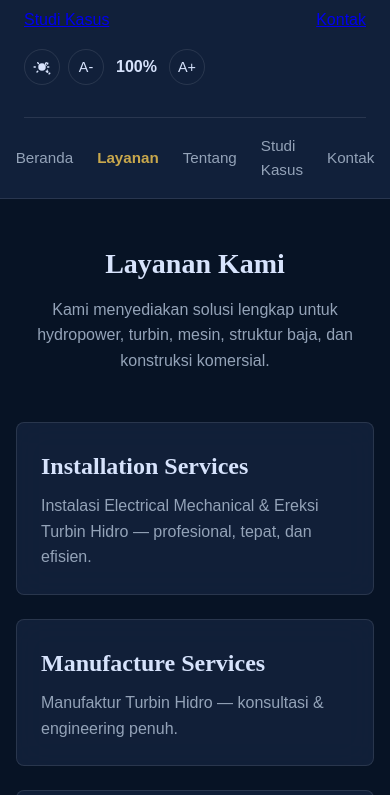
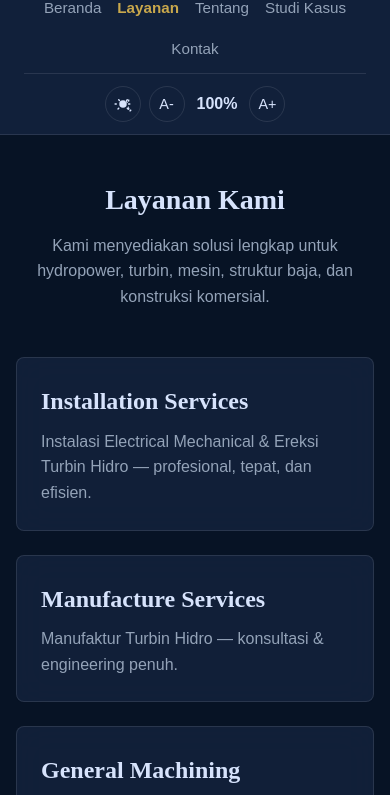
Before and after one commit to nyari-rasaapel/KHM-STATIC, a plain HTML site: page layanan.html in a window 390 px wide. Shown: the part 57-852 px from the top of the page. Drawn offline with Linux system fonts and the light colour scheme.

Commit message:
Navbar floating: 50% width, slower smooth transition (0.7s), title moves above menu items

```diff
--- a/layanan.html
+++ b/layanan.html
@@ -30,6 +30,7 @@
   <a class="skip-link" href="#main">Lewati ke konten utama</a>
   <header>
     <h1 class="font-heading">PT. Kramat Hidro Mandiri</h1>
+    <div class="header-row">
       <nav class="nav-links" aria-label="Navigasi utama">
         <a href="index.html">Beranda</a>
         <a href="layanan.html" class="active" aria-current="page">Layanan</a>
@@ -37,17 +38,14 @@
         <a href="studi-kasus.html">Studi Kasus</a>
         <a href="kontak.html">Kontak</a>
       </nav>
-      <a href="tentang.html">Tentang</a>
-      <a href="studi-kasus.html">Studi Kasus</a>
-      <a href="kontak.html">Kontak</a>
-    </nav>
       <div class="widget" id="theme-widget">
         <button id="theme-toggle" aria-label="Aktifkan mode terang" title="Mode Gelap">
-        <svg viewBox="0 0 24 24"><path d="M12 17a5 5 0 1 0 0-10 5 5 0 0 0 0 10zm7.5-11.5a1 1 0 0 1 1 1v1.5a1 1 0 1 1-2 0V7a1 1 0 0 1 1-1zm0 11a1 1 0 0 1 1 1v1.5a1 1 0 0 1-2 0V16a1 1 0 0 1 1-1zm-3.9-8.6a1 1 0 0 1 1.4 0l1 1a1 1 0 1 1-1.4 1.4l-1-1a1 1 0 0 1 0-1.4zm7.4 11.6a1 1 0 0 1 0 1.4l-1 1a1 1 0 0 1-1.4-1.4l1-1a1 1 0 0 1 1.4 0zM4 12a1 1 0 0 1-1 1H1.5a1 1 0 0 1 0-2H3a1 1 0 0 1 1 1zm18 0a1 1 0 0 1-1 1h-1.5a1 1 0 0 1 0-2H21a1 1 0 0 1 1 1zM5.6 5.6a1 1 0 0 1 1.4 0l1 1a1 1 0 0 1-1.4 1.4l-1-1a1 1 0 0 1 0-1.4zm11.4 11.4a1 1 0 0 1 1.4 0l1 1a1 1 0 0 1-1.4 1.4l-1-1a1 1 0 0 1 0-1.4zM18.4 5.6a1 1 0 0 1 0 1.4l-1 1a1 1 0 0 1-1.4-1.4l1-1a1 1 0 0 1 1.4 0zM7 17a1 1 0 0 1 0 1.4l-1 1a1 1 0 0 1-1.4-1.4l1-1a1 1 0 0 1 1.4 0z"/></svg>
+          <svg viewBox="0 0 24 24"><svg viewBox="0 0 24 24"><path d="M12 17a5 5 0 1 0 0-10 5 5 0 0 0 0 10zm7.5-11.5a1 1 0 0 1 1 1v1.5a1 1 0 1 1-2 0V7a1 1 0 0 1 1-1zm0 11a1 1 0 0 1 1 1v1.5a1 1 0 0 1-2 0V16a1 1 0 0 1 1-1zm-3.9-8.6a1 1 0 0 1 1.4 0l1 1a1 1 0 1 1-1.4 1.4l-1-1a1 1 0 0 1 0-1.4zm7.4 11.6a1 1 0 0 1 0 1.4l-1 1a1 1 0 0 1-1.4-1.4l1-1a1 1 0 0 1 1.4 0zM4 12a1 1 0 0 1-1 1H1.5a1 1 0 0 1 0-2H3a1 1 0 0 1 1 1zm18 0a1 1 0 0 1-1 1h-1.5a1 1 0 0 1 0-2H21a1 1 0 0 1 1 1zM5.6 5.6a1 1 0 0 1 1.4 0l1 1a1 1 0 0 1-1.4 1.4l-1-1a1 1 0 0 1 0-1.4zm11.4 11.4a1 1 0 0 1 1.4 0l1 1a1 1 0 0 1-1.4 1.4l-1-1a1 1 0 0 1 0-1.4zM18.4 5.6a1 1 0 0 1 0 1.4l-1 1a1 1 0 0 1-1.4-1.4l1-1a1 1 0 0 1 1.4 0zM7 17a1 1 0 0 1 0 1.4l-1 1a1 1 0 0 1-1.4-1.4l1-1a1 1 0 0 1 1.4 0z"/></svg></svg>
         </button>
         <button id="font-decrease" aria-label="Perkecil font" title="A-">A-</button>
         <span id="font-size-label">A</span>
         <button id="font-increase" aria-label="Perbesar font" title="A+">A+</button>
+      </div>
     </div>
   </header>
 
--- a/style.css
+++ b/style.css
@@ -57,31 +57,56 @@ header {
   top: 0;
   z-index: 100;
   display: flex;
+  flex-direction: row;
   justify-content: space-between;
   align-items: center;
-  padding: 1rem 1.5rem;
+  gap: 1rem;
+  padding: 0.75rem 1.5rem;
+  width: 100%;
   border-bottom: 1px solid var(--border);
   background: rgba(26, 42, 74, 0.6);
   backdrop-filter: blur(16px);
-  transition: all 0.4s cubic-bezier(0.4, 0, 0.2, 1);
+  transition: all 0.7s cubic-bezier(0.25, 0.1, 0.25, 1);
+}
+
+/* Row wrapping nav + widget */
+header .header-row {
+  display: flex;
+  flex: 1;
+  justify-content: space-between;
+  align-items: center;
+  gap: 0.75rem;
+  min-width: 0;
 }
 
 header h1 {
   font-family: 'Playfair Display', serif;
-  font-size: 1.25rem;
+  font-size: 1.15rem;
   color: var(--text);
   letter-spacing: -0.01em;
+  text-align: center;
+  transition: all 0.7s cubic-bezier(0.25, 0.1, 0.25, 1);
 }
 
 /* Floating state after scrolling down */
 header.floating {
   top: 50px;
-  width: 40%;
+  width: 50%;
   margin: 0 auto;
+  flex-direction: column;
+  align-items: stretch;
+  gap: 0.25rem;
+  padding: 0.6rem 1.5rem;
   border: 1px solid var(--border);
   border-radius: 14px;
   background: rgba(26, 42, 74, 0.7);
   box-shadow: 0 8px 24px rgba(0, 0, 0, 0.35);
+}
+
+/* Floating: h1 moves above the menu row */
+header.floating h1 {
+  font-size: 0.95rem;
+  order: -1;
 }
 
 /* Navigation */
@@ -339,21 +364,29 @@ form .btn-primary {
   }
 
   header {
-    flex-wrap: wrap;
-    gap: 1rem;
+    flex-direction: column;
+    align-items: stretch;
+    gap: 0.75rem;
+    width: 100%;
+  }
+
+  header .header-row {
+    flex-direction: column;
+    gap: 0.75rem;
   }
 
   .nav-links {
-    order: 3;
     width: 100%;
     justify-content: center;
-    margin-top: 1rem;
-    border-top: 1px solid var(--border);
-    padding-top: 1rem;
+    flex-wrap: wrap;
+    gap: 1rem;
+    border-bottom: 1px solid var(--border);
+    padding-bottom: 0.75rem;
   }
 
   .widget {
-    order: 2;
+    width: 100%;
+    justify-content: center;
   }
 
   section h2, .section-title {
```
Also changed, not shown: index.html (+3 -1 lines), kontak.html (+3 -1 lines), prd/prd.md (+1 -1 lines), studi-kasus.html (+3 -3 lines), tentang.html (+3 -4 lines). Lines whose indentation alone changed are shown as unchanged.
